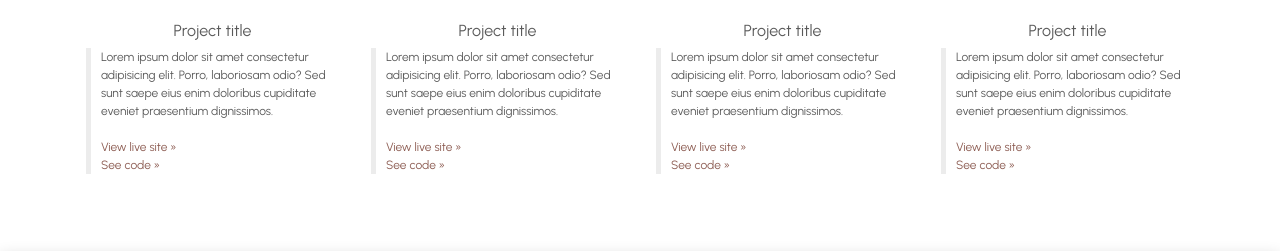
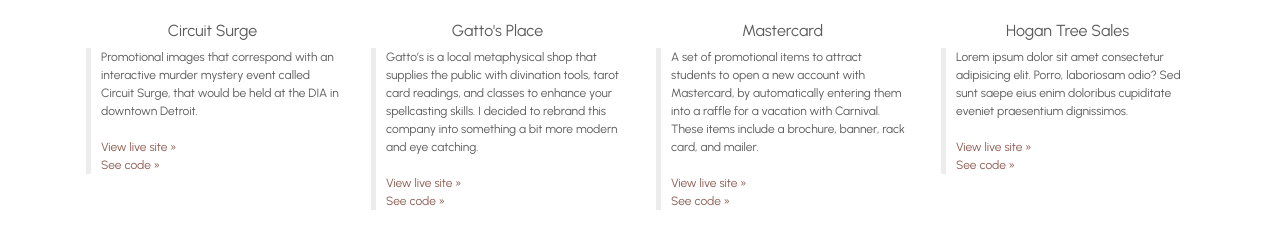
Before and after one commit to cnewing/portfolio-website, a plain HTML site: page index.html in a window 1280 px wide. Shown: the part 1670-1921 px from the top of the page. Drawn offline with nearby package versions, Linux system fonts and the light colour scheme; files whose address does not match are found by name.

Commit message:
update text and titles for projects

```diff
--- a/index.html
+++ b/index.html
@@ -193,11 +193,9 @@
             <a href="#" target="_blank"
               ><img src="assets/images/Laptop-mockup.png" alt="Circuit Surge"
             /></a>
-            <h6 class="pt-4"><a href="#" target="_blank">Project title</a></h6>
+            <h6 class="pt-4"><a href="#" target="_blank">Circuit Surge</a></h6>
             <p>
-              Lorem ipsum dolor sit amet consectetur adipisicing elit. Porro,
-              laboriosam odio? Sed sunt saepe eius enim doloribus cupiditate
-              eveniet praesentium dignissimos.
+              Promotional images that correspond with an interactive murder mystery event called Circuit Surge, that would be held at the DIA in downtown Detroit.
 
               <br /><br />
               <a href="#">View live site &raquo;</a><br />
@@ -208,11 +206,9 @@
             <a href="#" target="_blank"
               ><img src="assets/images/Laptop-mockup.png" alt="Gatto's Place"
             /></a>
-            <h6 class="pt-4"><a href="#" target="_blank">Project title</a></h6>
+            <h6 class="pt-4"><a href="#" target="_blank">Gatto's Place</a></h6>
             <p>
-              Lorem ipsum dolor sit amet consectetur adipisicing elit. Porro,
-              laboriosam odio? Sed sunt saepe eius enim doloribus cupiditate
-              eveniet praesentium dignissimos.
+              Gatto’s is a local metaphysical shop that supplies the public with divination tools, tarot card readings, and classes to enhance your spellcasting skills. I decided to rebrand this company into something a bit more modern and eye catching.
 
               <br /><br />
               <a href="#">View live site &raquo;</a><br />
@@ -223,11 +219,9 @@
             <a href="#" target="_blank"
               ><img src="assets/images/Laptop-mockup.png" alt="Mastercard"
             /></a>
-            <h6 class="pt-4"><a href="#" target="_blank">Project title</a></h6>
+            <h6 class="pt-4"><a href="#" target="_blank">Mastercard</a></h6>
             <p>
-              Lorem ipsum dolor sit amet consectetur adipisicing elit. Porro,
-              laboriosam odio? Sed sunt saepe eius enim doloribus cupiditate
-              eveniet praesentium dignissimos.
+            A set of promotional items to attract students to open a new account with Mastercard, by automatically entering them into a raffle for a vacation with Carnival. These items include a brochure, banner, rack card, and mailer.
 
               <br /><br />
               <a href="#">View live site &raquo;</a><br />
@@ -238,7 +232,7 @@
             <a href="#" target="_blank"
               ><img src="assets/images/Laptop-mockup.png" alt="Hogan Tree Sales"
             /></a>
-            <h6 class="pt-4"><a href="#" target="_blank">Project title</a></h6>
+            <h6 class="pt-4"><a href="#" target="_blank">Hogan Tree Sales</a></h6>
             <p>
               Lorem ipsum dolor sit amet consectetur adipisicing elit. Porro,
               laboriosam odio? Sed sunt saepe eius enim doloribus cupiditate
```
